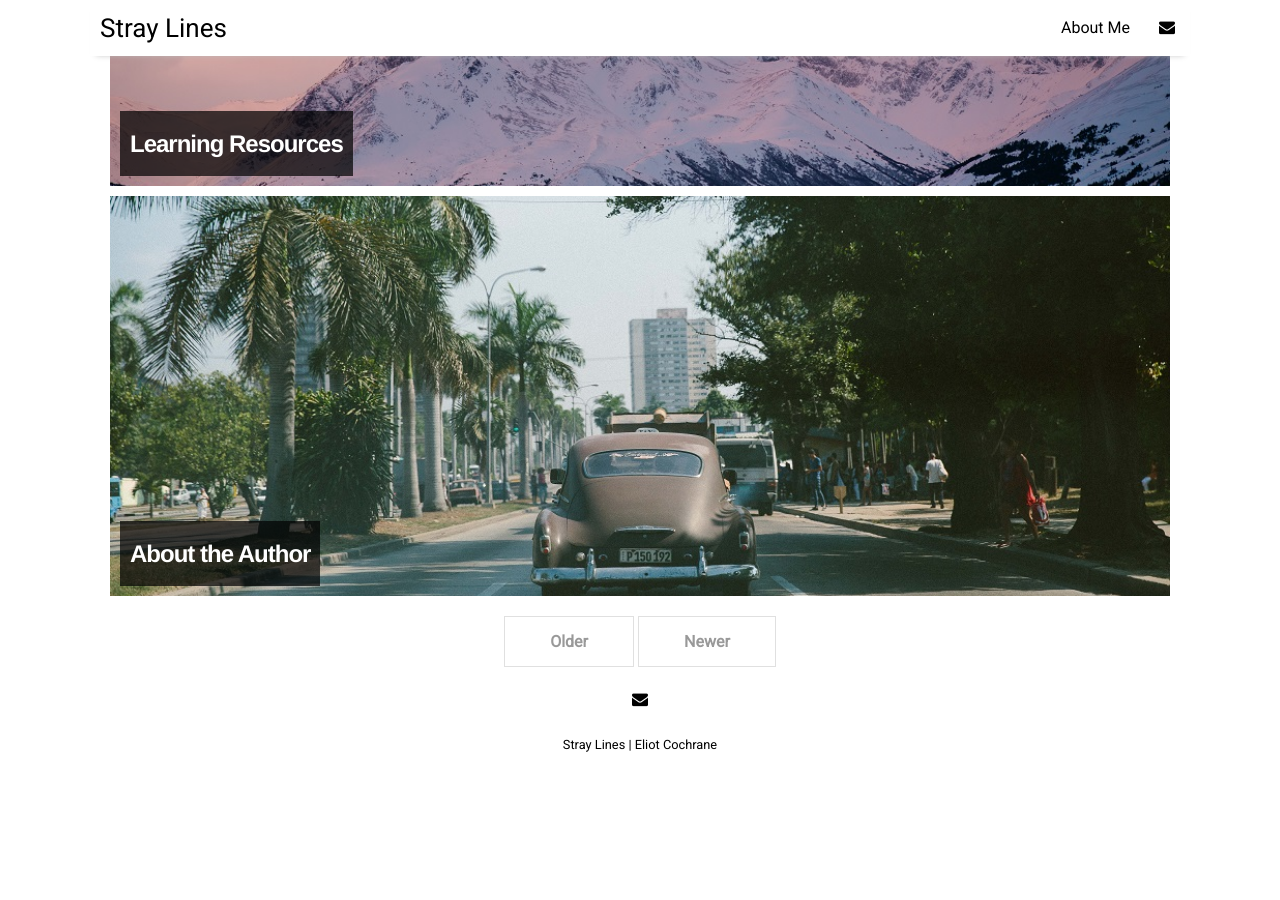
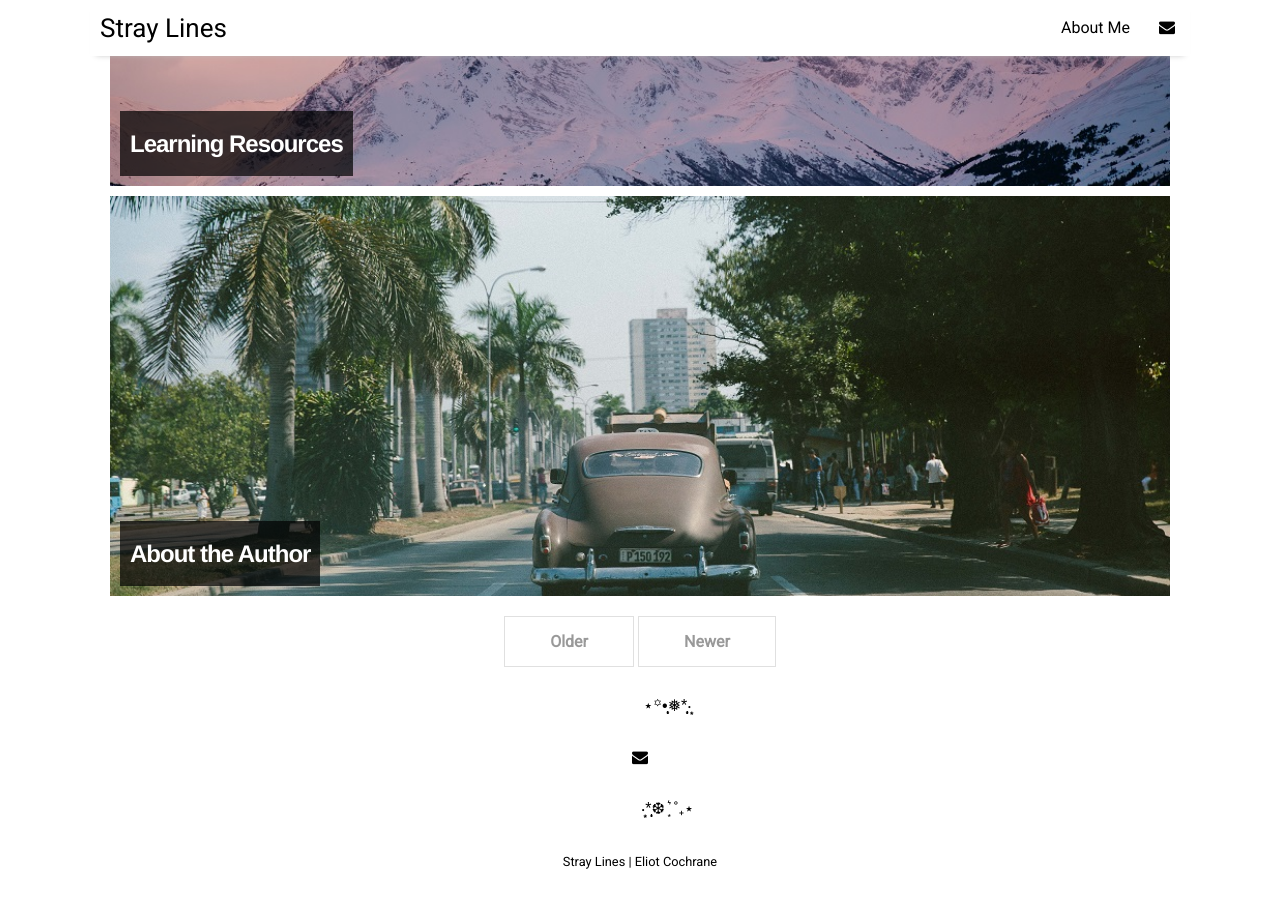
Before and after one commit to eliotcochrane/eliotcochrane.github.io, a Jekyll site: the page built from index.html, in a window 1280 px wide and 900 px high, scrolled down 1515 px. Built offline with Jekyll 4.4.1, drawn with Linux system fonts in a browser that asks for light colours; nearby versions of some CDN libraries; the list of posts is cut into pages by our own code; before the commit the page ends 2298 px from its top, so only the background shows below that.

Commit message:
Add snow text to either side of icons
-Add text style snow to either side of the icons

```diff
--- a/_includes/footer.html
+++ b/_includes/footer.html
@@ -1,6 +1,6 @@
 <footer class="footer">
   {% for item in site.data.settings.social %}
-    <a href="{{ item.link }}" class="menu-link" target="_blank"><i class="fa fa-{{ item.icon }}" aria-hidden="true"></i></a>
+    <p>⋆꙳•̩̩͙❅*̩̩͙‧͙</p><a href="{{ item.link }}" class="menu-link" target="_blank"><i class="fa fa-{{ item.icon }}" aria-hidden="true"></i></a><p>‧͙*̩̩͙❆ ͙͛ ˚₊⋆</p>
   {% endfor %}
   <div class="footer-description"><a href="{{ site.github.url }}/">{{ site.title }} | {{ site.author }}</a></div>
 </footer>
```
